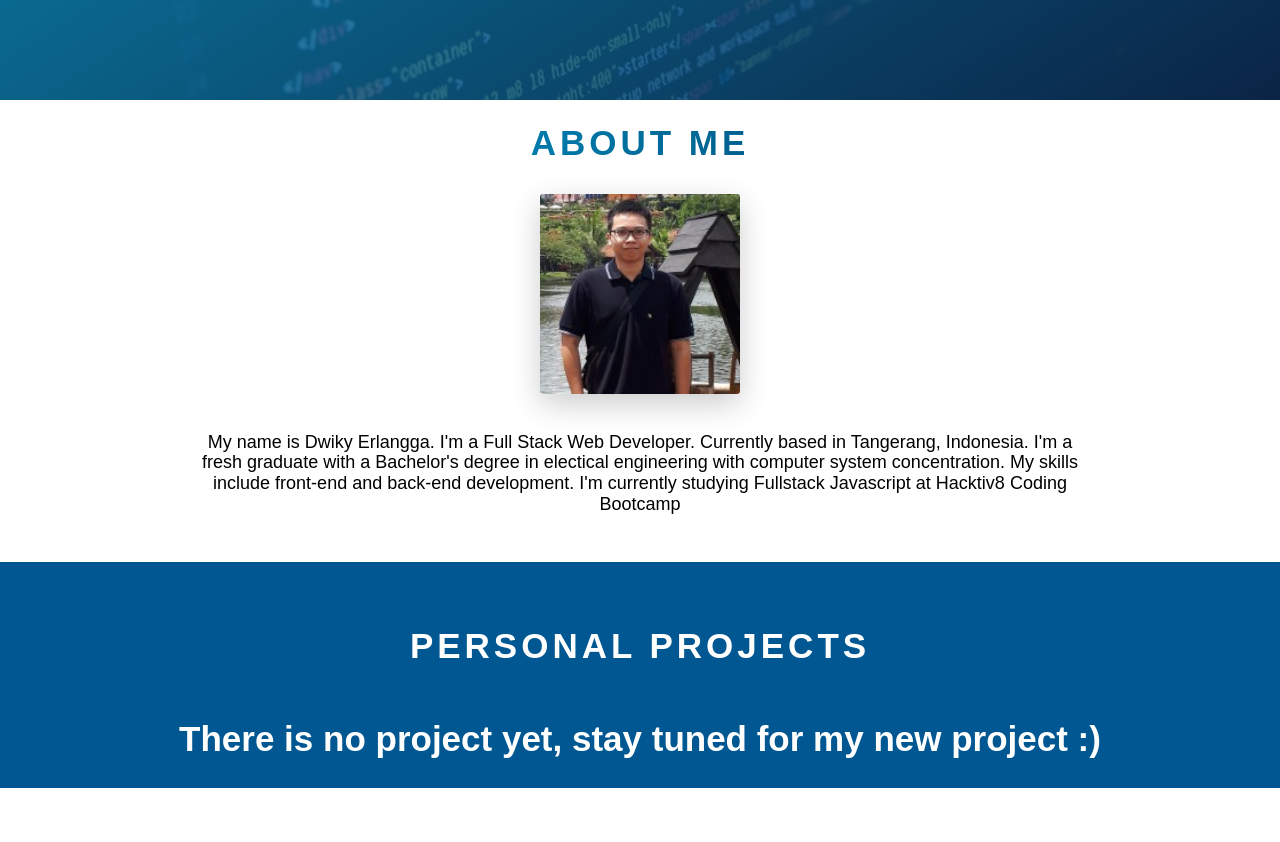
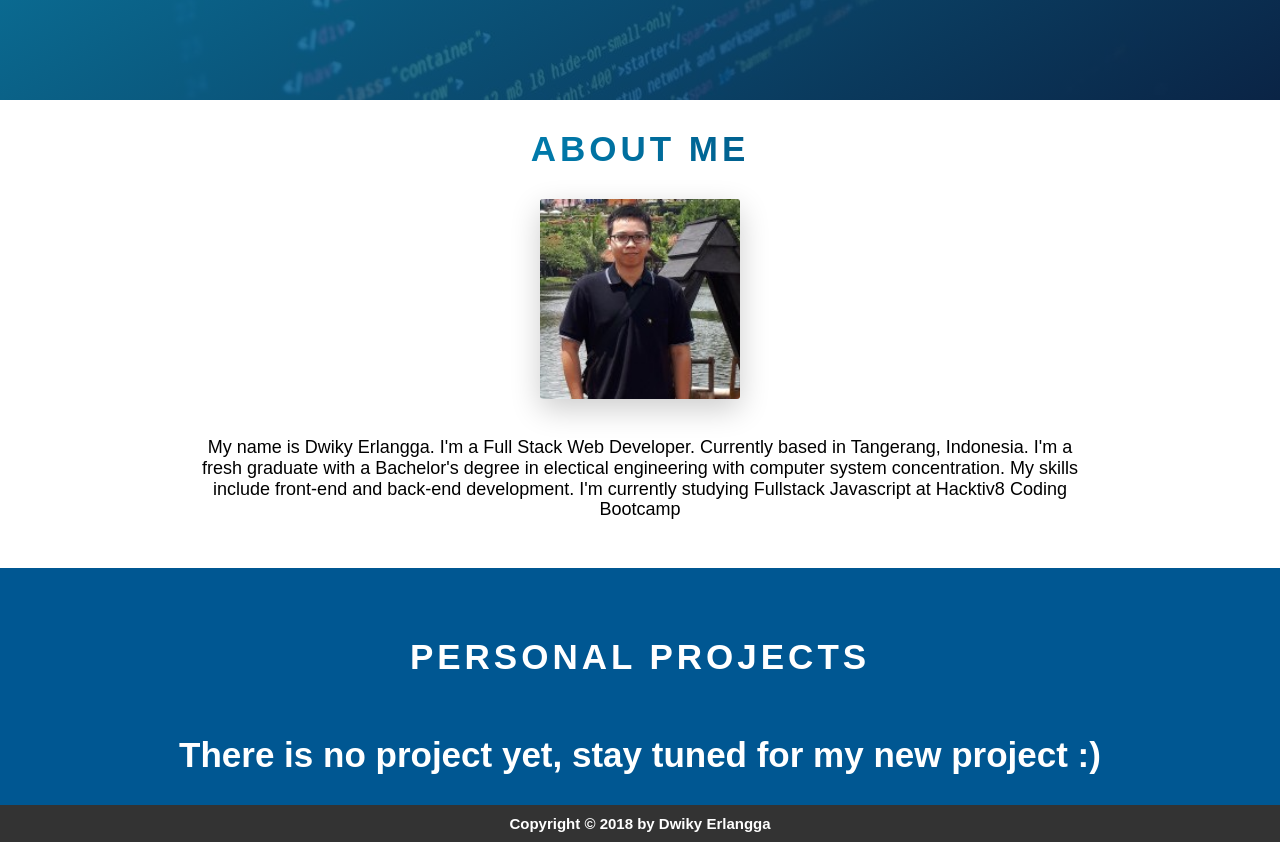
Before and after one commit to dwikyerl/dwikyerl.github.io, a website built with webpack: page src/index.html in a window 1280 px wide. Shown: the part 700-1542 px from the top of the page. Before the commit the page ends 1488 px from the top, so only its background shows below. Built offline with nearby package versions, Linux system fonts and the light colour scheme.

Commit message:
Completed Footer section

```diff
--- a/src/index.html
+++ b/src/index.html
@@ -53,7 +53,7 @@
   </section>
 
   <section class="profile" id="about">
-    <h1 class="heading-primary">About Me</h1>
+    <h2 class="heading-primary">About Me</h2>
     <div class="profile__content">
       <img class="profile__image" src="images/profile_image.jpg" alt="Dwiky Erlangga" />
       <p class="profile__description">
@@ -66,11 +66,15 @@
   </section>
 
   <section class="projects" id="projects">
-    <h1 class="heading-primary heading-primary--white">Personal Projects</h1>
+    <h2 class="heading-primary heading-primary--white">Personal Projects</h2>
     <div class="projects__content">
       <h2 class="projects__announcement">There is no project yet, stay tuned for my new project :)</h2>
     </div>
   </section>
+
+  <footer class="footer">
+    <h2 class="footer__copyright">Copyright &copy; 2018 by Dwiky Erlangga</h2>
+  </footer>
 </body>
 
 </html>
--- a/src/scss/main.scss
+++ b/src/scss/main.scss
@@ -3,6 +3,7 @@
 @import "base/animations";
 @import "base/base";
 @import "modules/about";
+@import "modules/footer";
 @import "modules/hero";
 @import "modules/projects";
 @import "modules/site-header";
--- /dev/null
+++ b/src/scss/modules/_footer.scss
@@ -0,0 +1,10 @@
+.footer {
+  background-color: $color-gray-dark-3;
+  padding: 1rem 0;
+  text-align: center;
+
+  &__copyright {
+    margin: 0;
+    color: $color-white;
+  }
+}
```
Also changed, not shown: index.html (+1 -1 lines), dist/main.css.
